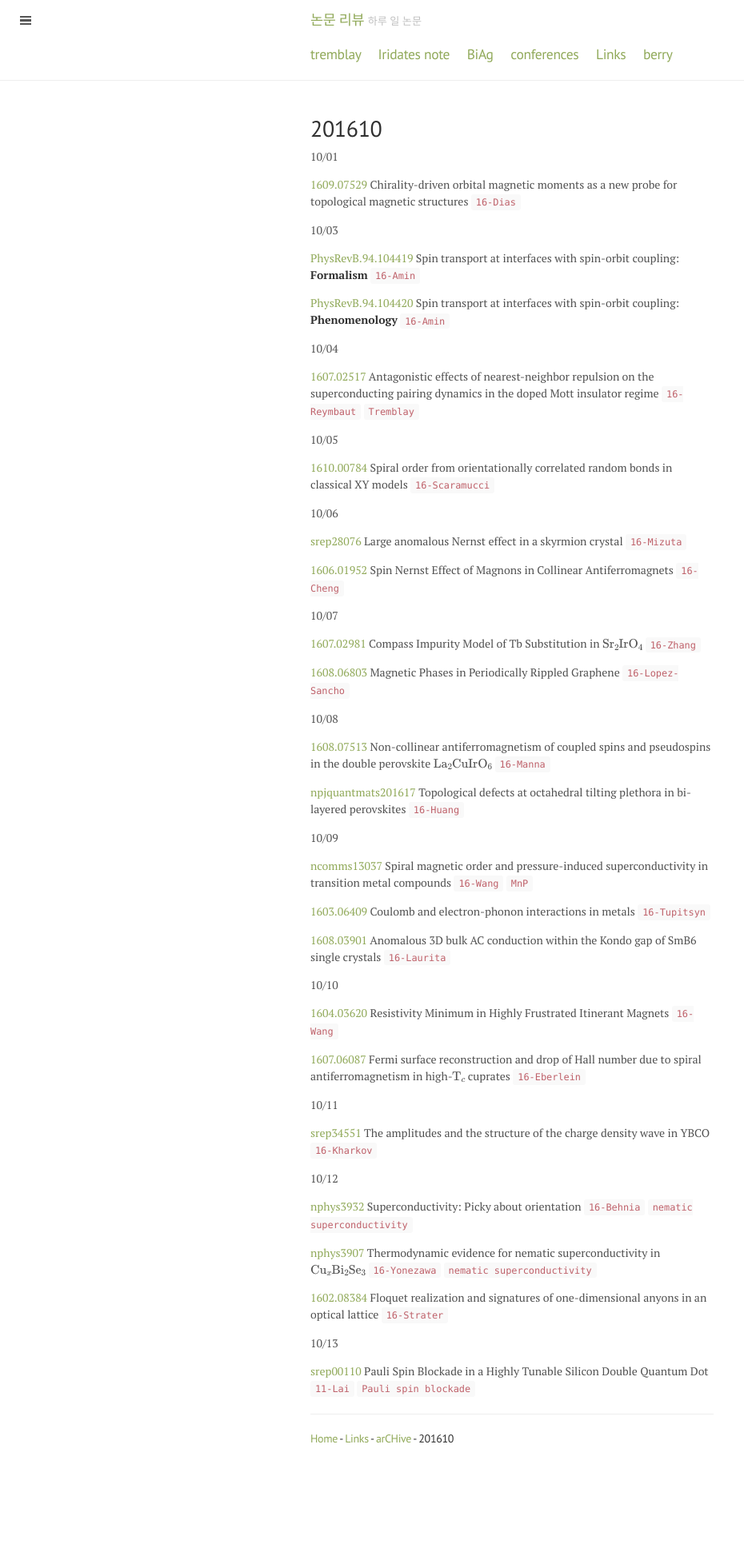
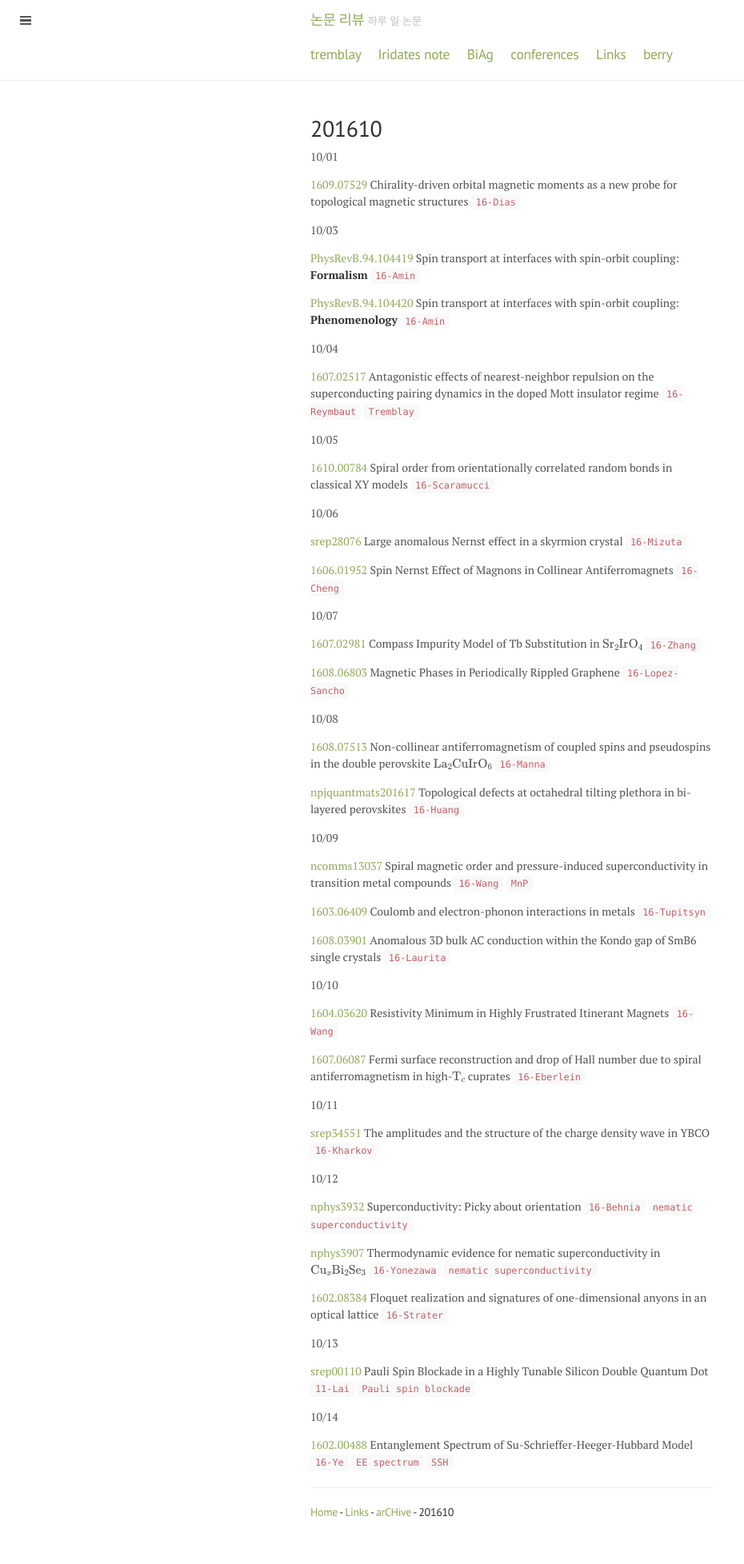
Before and after one commit to qkrwlsghdcjsworlt/work, a Jekyll site: the page built from 201610.md, in a window 1280 px wide. Shown: the whole page at 80% size, without its empty margins (0-930 px from the left). Built offline with Jekyll 4.4.1, drawn with Linux system fonts in a browser that asks for light colours; formulas are drawn with MathJax 3; before the commit the page ends 1865 px from its top, so only the background shows below that.

Commit message:
“update”

```diff
--- a/201610.md
+++ b/201610.md
@@ -77,6 +77,11 @@ title: 201610
 
 [srep00110](http://www.nature.com/articles/srep00110) Pauli Spin Blockade in a Highly Tunable Silicon Double Quantum Dot `11-Lai` `Pauli spin blockade`
 
+10/14
+
+[1602.00488](https://arxiv.org/abs/1602.00488) Entanglement Spectrum of Su-Schrieffer-Heeger-Hubbard Model `16-Ye` `EE spectrum` `SSH`
+
+
 
 
 ---
```
